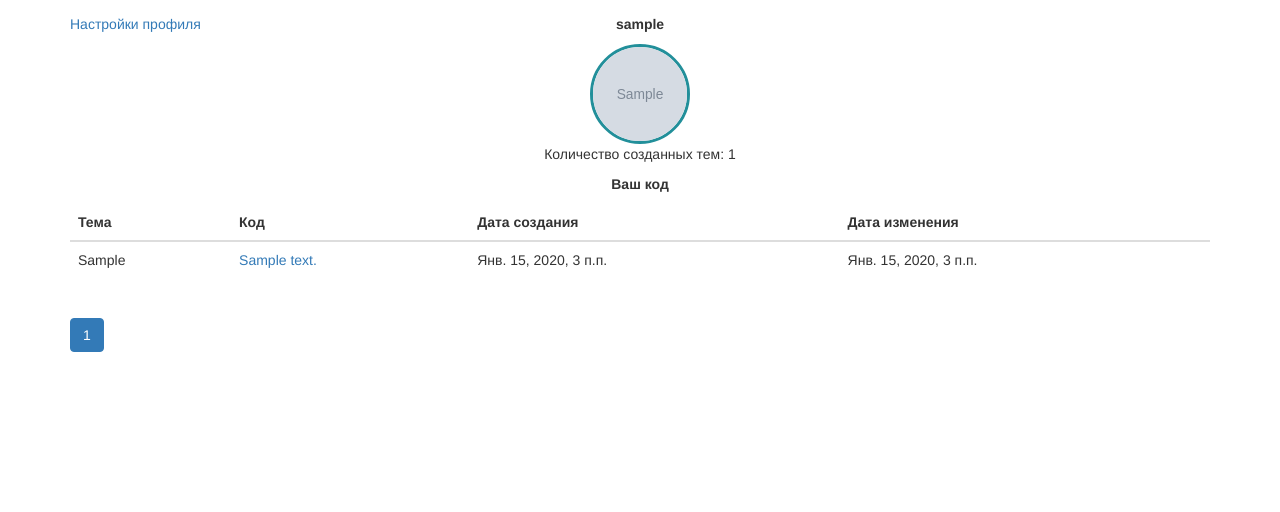
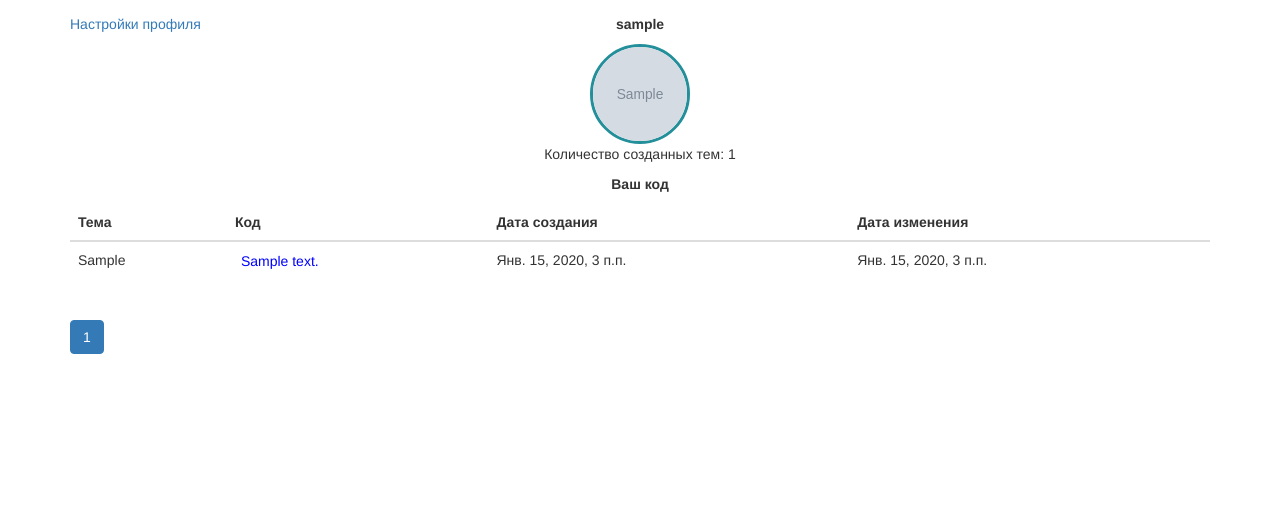
Before and after one commit to sanyapalmero/PythonShare, a Django app: page /user/profile/ in a window 1280 px wide. Shown: the part 50-562 px from the top of the page. Run offline with Django 3.2, Linux system fonts and the light colour scheme; a user stored in the database is signed in; tables that the repository leaves empty hold one stand-in row (values such as "Sample post"); grey boxes marked "Sample" are stand-in pictures; some libraries are stand-ins or nearby versions.

Commit message:
Add forms instead links for transmission url using post method

```diff
--- a/templates/user/profile.html
+++ b/templates/user/profile.html
@@ -23,11 +23,26 @@
         </tr>
     </thead>
     <tbody>
+        <style>
+            .form-inputs:hover
+            {
+                text-decoration: underline;
+            }
+        </style>
         {% for code in codes %}
             <tr>
                 <td>{{ code.topic }}</td>
                 <td>
-                    <a href="{% url 'text:detail' code.id %}?next={{ request.get_full_path|urlencode }}">{{ code.text|truncatewords:3 }}</a>
+                    <form action="{% url 'text:detail' code.id %}" method="post">
+                        {% csrf_token %}
+                        <input type="hidden" name="return_url" value="?next={{ request.get_full_path|urlencode }}">
+                        <input
+                            class="form-inputs"
+                            type="submit"
+                            value="{{ code.text|truncatewords:3 }}"
+                            style="border:none; background: none; color: blue"
+                            >
+                    </form>
                 </td>
                 <td>{{ code.date_creation }}</td>
                 <td>{{ code.date_last_change }}</td>
```
